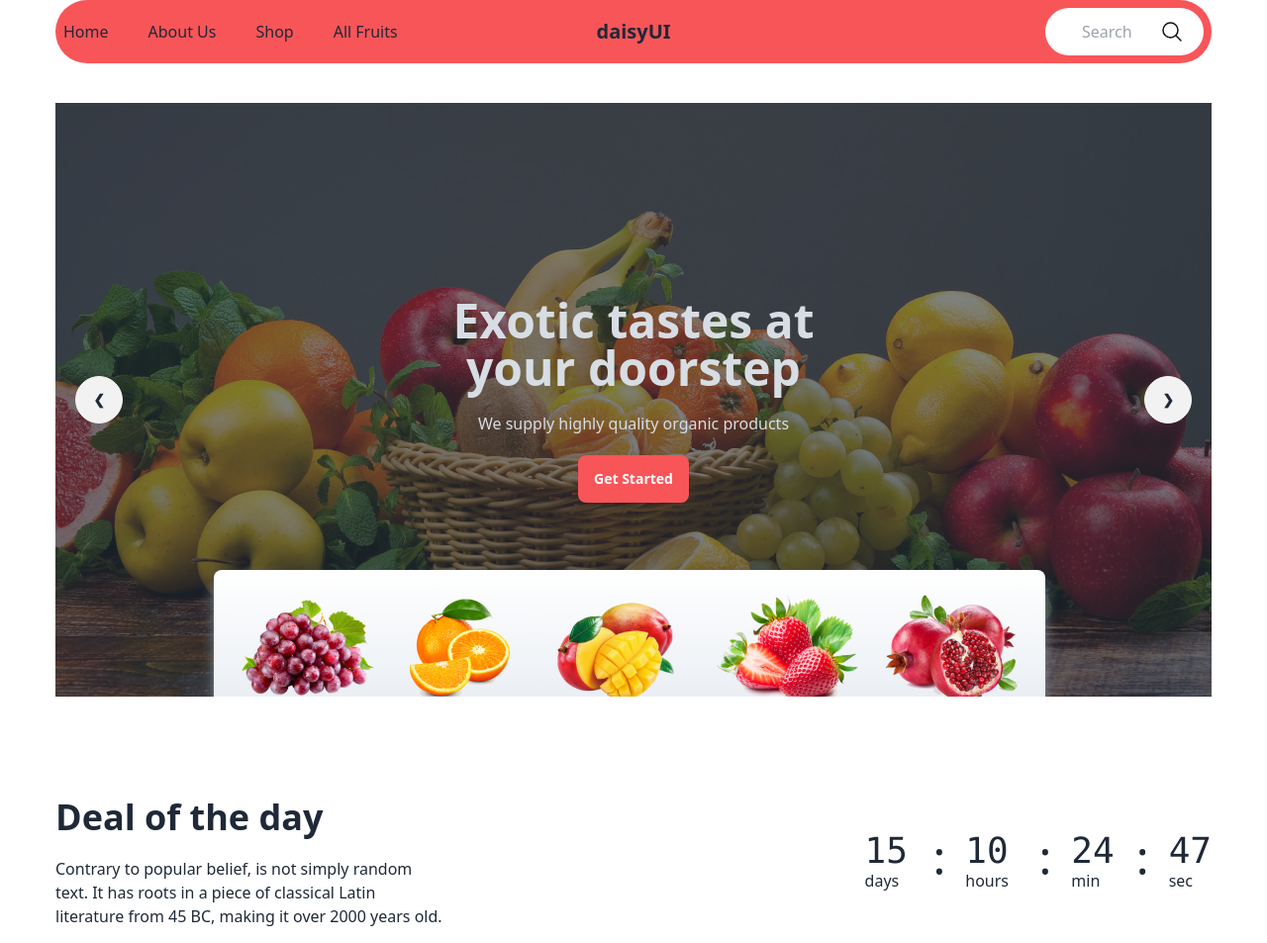
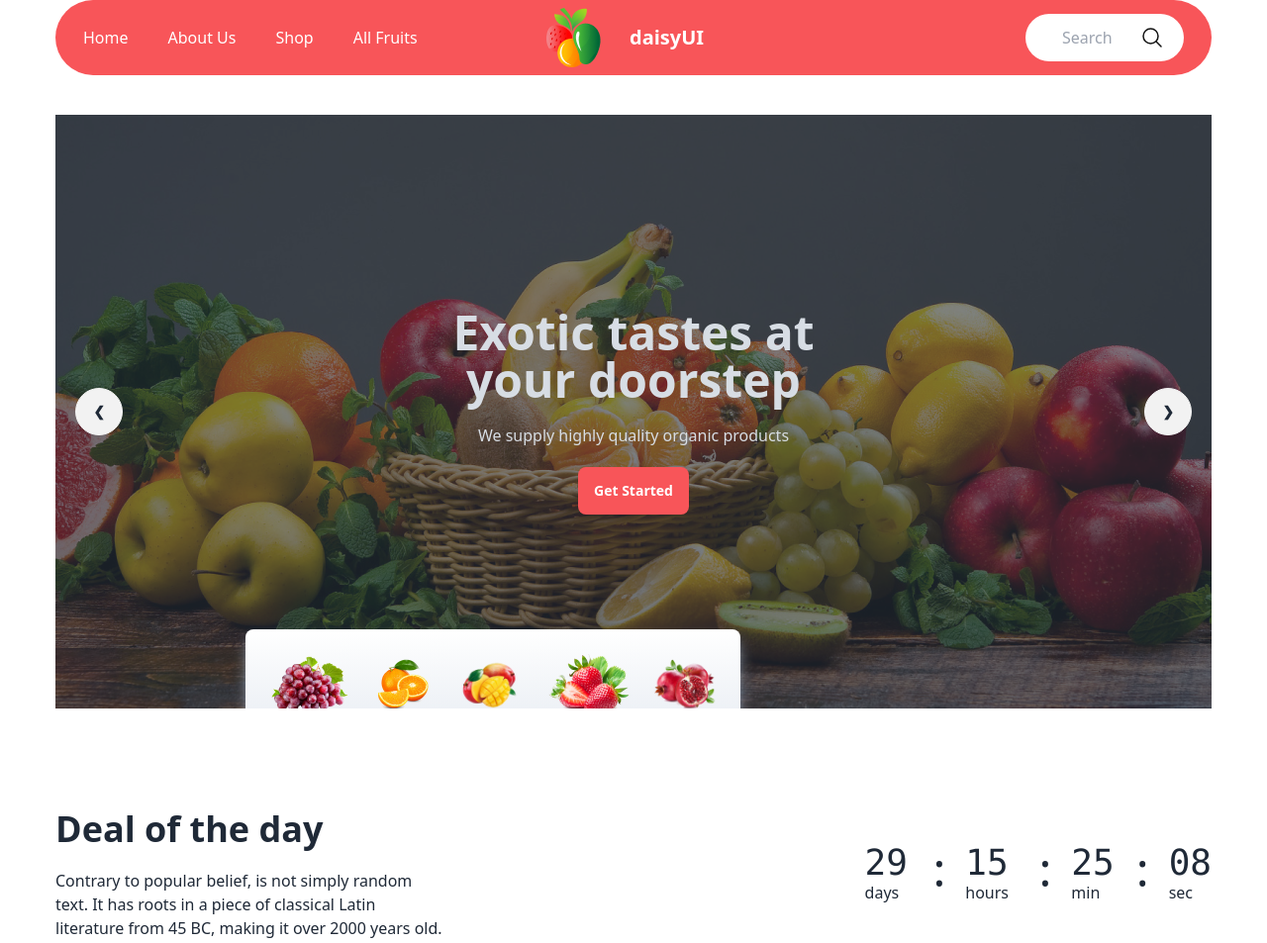
Before and after one commit to shorot-chicham/responsive-fruit-brust-with-daisyUI, a plain HTML site: page index.html in a window 1280 px wide. Shown: the top 953 px of the page at 99% size. Drawn offline with nearby package versions, Linux system fonts and the light colour scheme; grey boxes are pictures that could not be loaded.

Commit message:
fixed all problem

```diff
--- a/index.html
+++ b/index.html
@@ -5,6 +5,7 @@
     <meta charset="UTF-8">
     <meta name="viewport" content="width=device-width, initial-scale=1.0">
     <title>Fruit</title>
+    <link rel="shortcut icon" href="images/logo.png" type="image/x-icon">
     <!-- tailwind and daisy UI link  -->
     <link href="https://cdn.jsdelivr.net/npm/daisyui@4.10.1/dist/full.min.css" rel="stylesheet" type="text/css" />
     <script src="https://cdn.tailwindcss.com"></script>
@@ -26,9 +27,12 @@
     <header>
         <!-- navbar section start  -->
         <div class="bg-[#F85559] lg:mx-14 mx-6 mb-10 rounded-full">
-            <div class="navbar">
+            <div class="navbar text-white lg:px-7 relative overflow-hidden">
                 <div class="navbar-start">
-                    <a class="btn btn-ghost text-xl lg:hidden">daisyUI</a>
+                    <div class="flex justify-start lg:hidden items-center">
+                        <img src="images/logo.png" alt="">
+                        <a class="btn btn-ghost text-xl">Fruit Burst</a>
+                    </div>
                     <div class="hidden lg:block">
                         <ul class="flex justify-start items-center gap-10">
                             <li><a href="">Home</a></li>
@@ -39,12 +43,13 @@
                     </div>
                 </div>
                 <div class="navbar-center hidden lg:block">
-                    <a class="btn btn-ghost text-xl">daisyUI</a>
-
-
+                    <div class="flex justify-start items-center gap-3">
+                        <img src="images/logo.png" alt="">
+                        <a class="btn btn-ghost text-xl">daisyUI</a>
+                    </div>
                 </div>
                 <div class="navbar-end">
-                    <div class="dropdown block lg:hidden">
+                    <div class="dropdown block static lg:absolute lg:hidden">
                         <div tabindex="0" role="button" class="btn btn-ghost btn-circle">
                             <svg xmlns="http://www.w3.org/2000/svg" class="h-5 w-5" fill="none" viewBox="0 0 24 24"
                                 stroke="currentColor">
@@ -60,7 +65,7 @@
                             <li><a>All Fruits</a></li>
                         </ul>
                     </div>
-                    <div class="">
+                    <div class="absolute lg:static">
                         <label class="lg:flex hidden px-5 items-center rounded-full bg-white" for="email">
                             <input id="email" type="text" placeholder="Search"
                                 class="input lg:w-24 md:w-auto rounded-full hidden lg:block" />
@@ -92,7 +97,7 @@
                         </div>
                     </div>
                     <div
-                        class="absolute lg:flex hidden justify-center items-center gap-6 bg-gradient-to-b from-white to-slate-200 p-6 rounded-lg -bottom-20 left-40 shadow-slate-400 shadow-lg z-10 mb-6">
+                        class="absolute lg:flex hidden justify-center items-center gap-6 bg-gradient-to-b from-white to-slate-200 p-6 rounded-lg -bottom-20 left-48 w-[500px] shadow-slate-400 shadow-lg z-10 mb-6">
                         <div class="justify-center text-center">
                             <img src="images/fruit1.png" alt="">
                             <p>Strawberry</p>
@@ -131,7 +136,7 @@
                         </div>
                     </div>
                     <div
-                        class="absolute lg:flex hidden justify-center items-center gap-6 bg-gradient-to-b from-white to-slate-200 p-6 rounded-lg -bottom-20 left-40 shadow-slate-400 shadow-lg z-10 mb-6">
+                        class="absolute lg:flex hidden justify-center items-center gap-6 bg-gradient-to-b from-white to-slate-200 p-6 rounded-lg -bottom-20 left-48 w-[500px] shadow-slate-400 shadow-lg z-10 mb-6">
                         <div class="justify-center text-center">
                             <img src="images/fruit1.png" alt="">
                             <p>Strawberry</p>
@@ -170,7 +175,7 @@
                         </div>
                     </div>
                     <div
-                        class="absolute lg:flex hidden justify-center items-center gap-6 bg-gradient-to-b from-white to-slate-200 p-6 rounded-lg -bottom-20 left-40 shadow-slate-400 shadow-lg z-10 mb-6">
+                        class="absolute lg:flex hidden justify-center items-center gap-6 bg-gradient-to-b from-white to-slate-200 p-6 rounded-lg -bottom-20 left-48 w-[500px] shadow-slate-400 shadow-lg z-10 mb-6">
                         <div class="justify-center text-center">
                             <img src="images/fruit1.png" alt="">
                             <p>Strawberry</p>
@@ -209,7 +214,7 @@
                         </div>
                     </div>
                     <div
-                        class="absolute lg:flex hidden justify-center items-center gap-6 bg-gradient-to-b from-white to-slate-200 p-6 rounded-lg -bottom-20 left-40 shadow-slate-400 shadow-lg z-10 mb-6">
+                        class="absolute lg:flex hidden justify-center items-center gap-6 bg-gradient-to-b from-white to-slate-200 p-6 rounded-lg -bottom-20 left-48 w-[500px] shadow-slate-400 shadow-lg z-10 mb-6">
                         <div class="justify-center text-center">
                             <img src="images/fruit1.png" alt="">
                             <p>Strawberry</p>
@@ -252,28 +257,28 @@
                 <div class="flex gap-5">
                     <div>
                         <span class="countdown font-mono text-4xl">
-                            <span style="--value:15;"></span>
+                            <span style="--value:29;"></span>
                         </span>
                         days
                     </div>
                     <div class="text-5xl">:</div>
                     <div>
                         <span class="countdown font-mono text-4xl">
-                            <span style="--value:10;"></span>
+                            <span style="--value:15;"></span>
                         </span>
                         hours
                     </div>
                     <div class="text-5xl">:</div>
                     <div>
                         <span class="countdown font-mono text-4xl">
-                            <span style="--value:24;"></span>
+                            <span style="--value:25;"></span>
                         </span>
                         min
                     </div>
                     <div class="text-5xl">:</div>
                     <div>
                         <span class="countdown font-mono text-4xl">
-                            <span style="--value:47;"></span>
+                            <span style="--value:08;"></span>
                         </span>
                         sec
                     </div>
```
